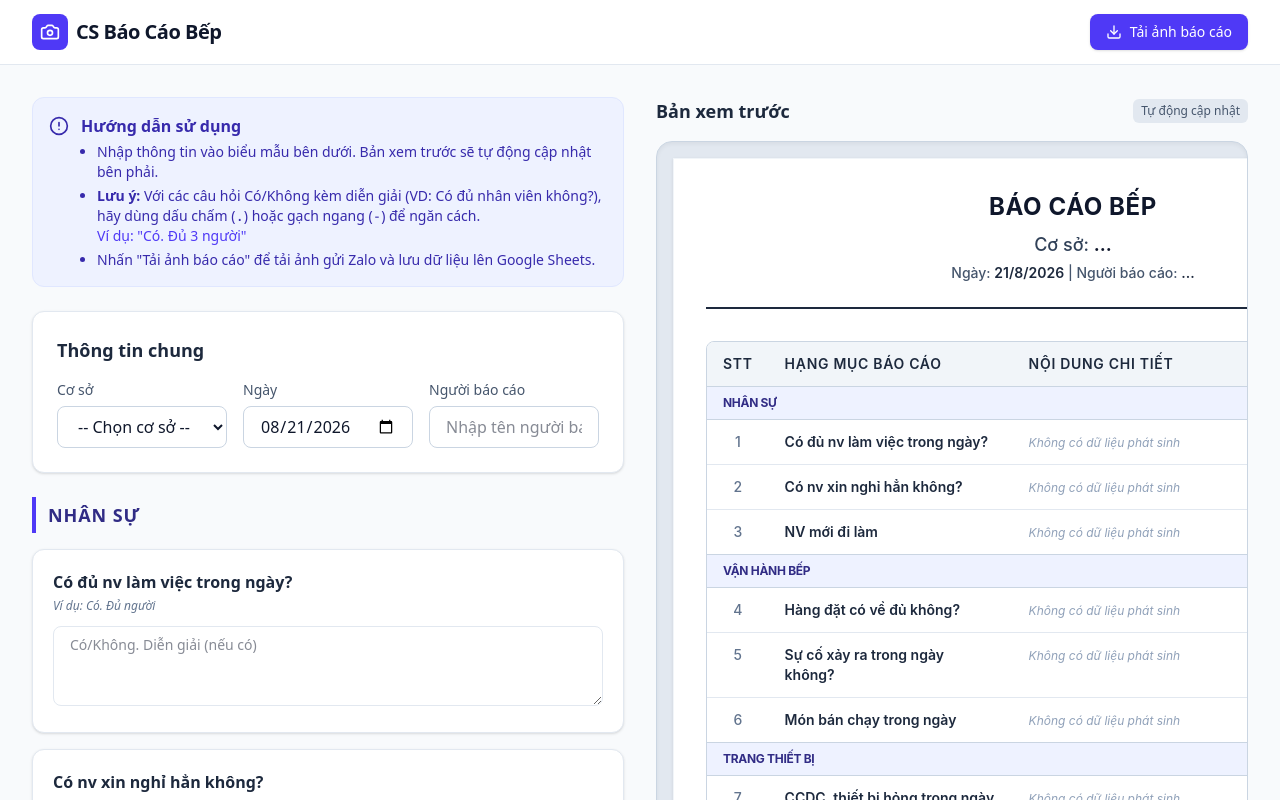
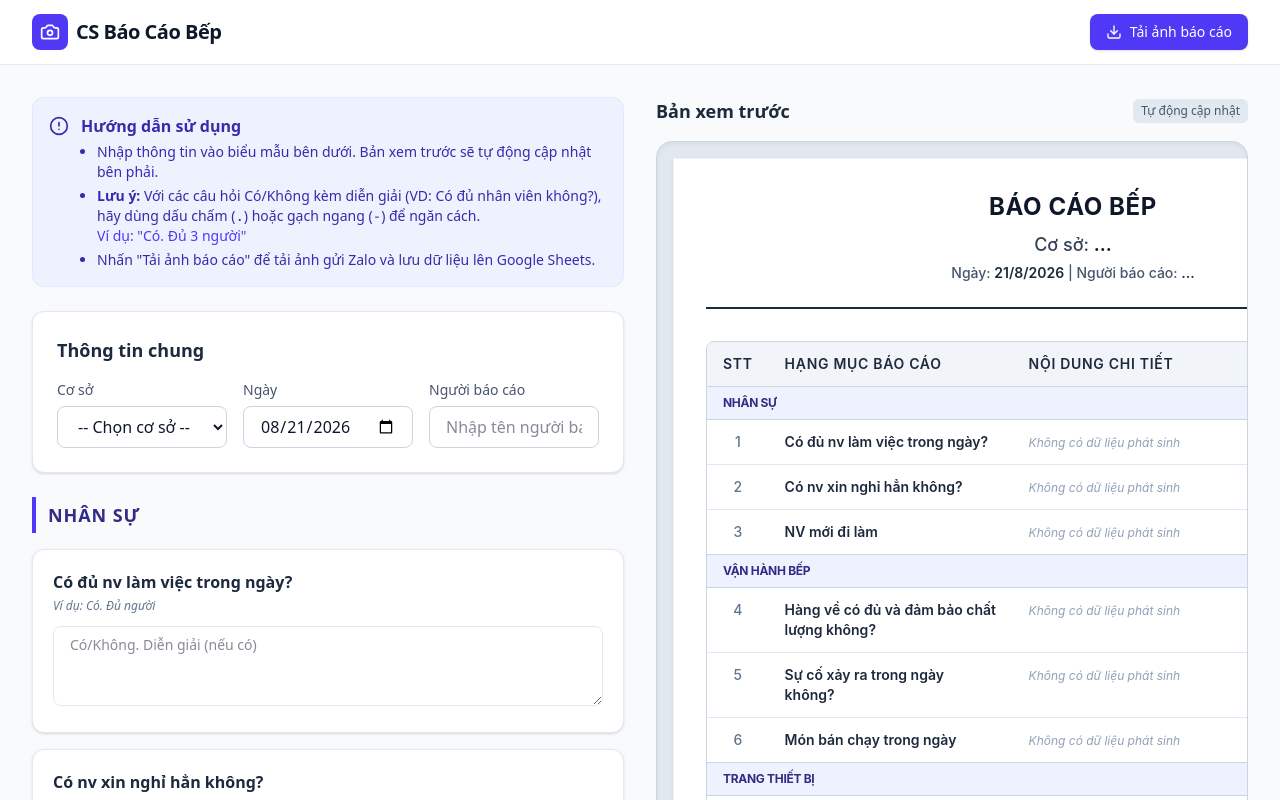
Before and after one commit to npnam151-rgb/CS-Bep, a React (Vite) app: page / in a window 1280 px wide. Shown: the top 800 px of the page. Built offline with nearby package versions, Linux system fonts and the light colour scheme.

Commit message:
feat: update kitchen inventory checklist title
Clarify that the inventory check includes both quantity and quality verification.

```diff
--- a/src/types.ts
+++ b/src/types.ts
@@ -24,7 +24,7 @@ export const CHECKLIST_ITEMS: ChecklistItemDef[] = [
   { id: 201, category: 'Nhân sự', title: 'Có đủ nv làm việc trong ngày?', placeholder: 'Có/Không. Diễn giải (nếu có)', example: 'Có. Đủ người' },
   { id: 202, category: 'Nhân sự', title: 'Có nv xin nghỉ hẳn không?', placeholder: 'Có/Không. Diễn giải (nếu có)', example: 'Không' },
   { id: 203, category: 'Nhân sự', title: 'NV mới đi làm', placeholder: 'Ghi chú NV mới (nếu có)', example: '1 phụ bếp mới tên Nam' },
-  { id: 204, category: 'Vận hành bếp', title: 'Hàng đặt có về đủ không?', placeholder: 'Có/Không. Diễn giải (nếu có)', example: 'Có. Đủ hàng' },
+  { id: 204, category: 'Vận hành bếp', title: 'Hàng về có đủ và đảm bảo chất lượng không?', placeholder: 'Có/Không. Diễn giải (nếu có)', example: 'Có. Đủ hàng' },
   { id: 205, category: 'Vận hành bếp', title: 'Sự cố xảy ra trong ngày không?', placeholder: 'Ghi chú sự cố (nếu có)', example: 'Mất nước 15p lúc 10h sáng' },
   { id: 206, category: 'Vận hành bếp', title: 'Món bán chạy trong ngày', placeholder: 'Liệt kê các món bán chạy', example: 'Lẩu thái, Bê thui' },
   { id: 207, category: 'Trang thiết bị', title: 'CCDC, thiết bị hỏng trong ngày', placeholder: 'Ghi chú thiết bị hỏng', example: 'Hỏng 1 chảo chống dính' },
```
